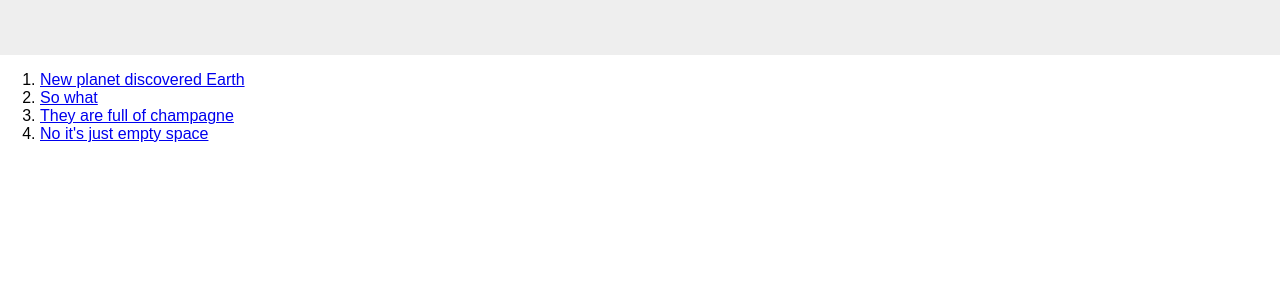
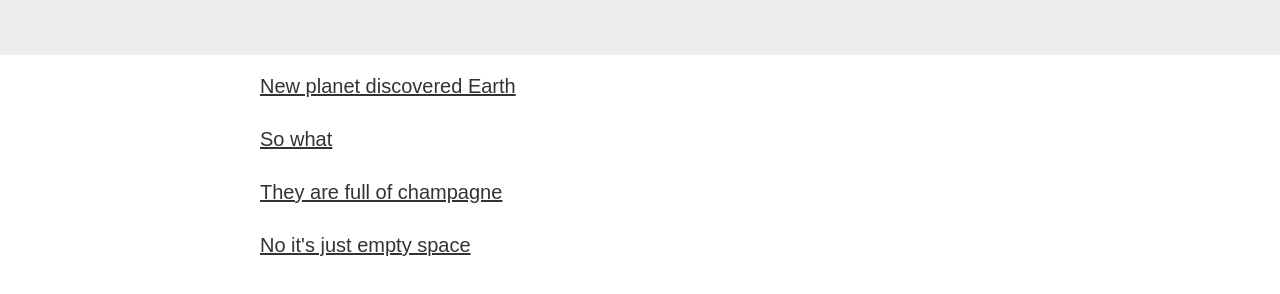
Before and after one commit to Kalimiri/ExerciseNewsSite, a plain HTML site: page index.html in a window 1280 px wide. Shown: the part 104-398 px from the top of the page. Drawn offline with Linux system fonts and the light colour scheme.

Commit message:
Styled news

```diff
--- a/index.html
+++ b/index.html
@@ -8,23 +8,28 @@
 	</head>
 	<body>
 		<header class='hero'>
+			<div class='container'>
 			<p class='logo'> Super news </p>
+			</div>
 		</header>
-		<main>
-			<ol>
-				<li>
-					<a href="#">New planet discovered Earth</a>
-				</li>
-				<li>
-					<a href="#">So what</a>
-				</li>
-				<li>
-					<a href="#">They are full of champagne</a>
-				</li>
-				<li>
-					<a href="#">No it's just empty space</a>
-				</li>
-			</ol>
+		<main class='content'>
+			<div class='container'>
+
+				<ol class='news'>
+					<li class='news-item'>
+						<a class = 'news-link' href='#'>New planet discovered Earth</a>
+					</li>
+					<li class='news-item'>
+						<a class = 'news-link' href='#'>So what</a>
+					</li>
+					<li class='news-item'>
+						<a class = 'news-link' href='#'>They are full of champagne</a>
+					</li>
+					<li class='news-item'>
+						<a class = 'news-link' href='#'>No it's just empty space</a>
+					</li>
+				</ol>
+			</div>
 		</main>
 	</body>
 </html>
--- a/main.css
+++ b/main.css
@@ -28,7 +28,9 @@ a {
 }
 
 ol {
-
+margin: 0;
+padding: 0;
+list-style-type: none;
 }
 
 li {
@@ -41,6 +43,7 @@ li {
 .hero {
 	background-color: #eeeeee;
 	padding: 20px 0;
+	margin-bottom: 20px;
 	color: #333333;
 	text-align: center;
 }
@@ -53,3 +56,32 @@ li {
 	font-weight: bold;
 	text-transform: uppercase;
 }
+
+/*-------------------------------
+* News
+---------------------------------*/
+.news {
+
+}
+
+.news-item {
+	border-bottom: 1 px solid #777777;
+	margin-bottom: 20px;
+	padding-bottom: 10px;
+}
+
+.news-link {
+color: #333333;
+font-size: 20px;
+padding-left: 20px;
+}
+
+
+/*-------------------------------
+* Container
+---------------------------------*/
+.container {
+	max-width: 800px;
+	margin: 0 auto;
+
+}
```
